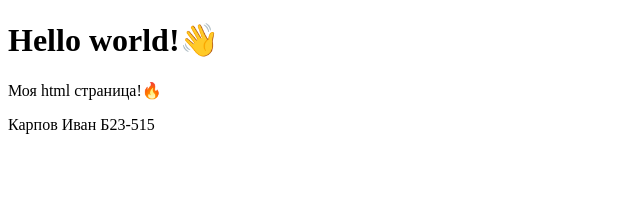
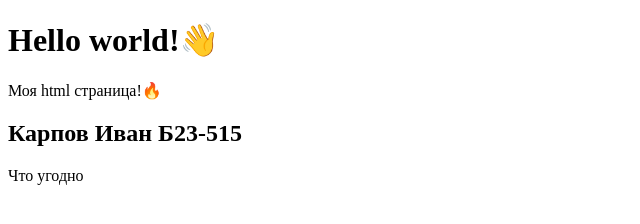
Before and after one commit to simbon4ik/frontend, a plain HTML site: page Лаб 1/index.html in a window 1280 px wide. Shown: the whole page, without its empty margins (0-640 px from the left). Drawn offline with Linux system fonts and the light colour scheme.

Commit message:
make a folder

```diff
--- a/index.html
+++ b/Лаб 1/index.html
@@ -6,6 +6,8 @@
 <body>
     <h1>Hello world!👋</h1>
     <p>Моя html страница!🔥</p>
-    <p>Карпов Иван Б23-515</p>
+    <h2>Карпов Иван Б23-515</h2>
+    <p>Что угодно</p>
+
 </body>
 </html>
```
Also changed, not shown: Лаб 1/script1.js (renamed from script1.js), Лаб 1/script2.js (renamed from script2.js), Лаб 1/scripts.html (renamed from scripts.html), Лаб 1/Валидатор.png (renamed from Валидатор.png), Лаб 1/Код элемента.png (renamed from Код элемента.png).
